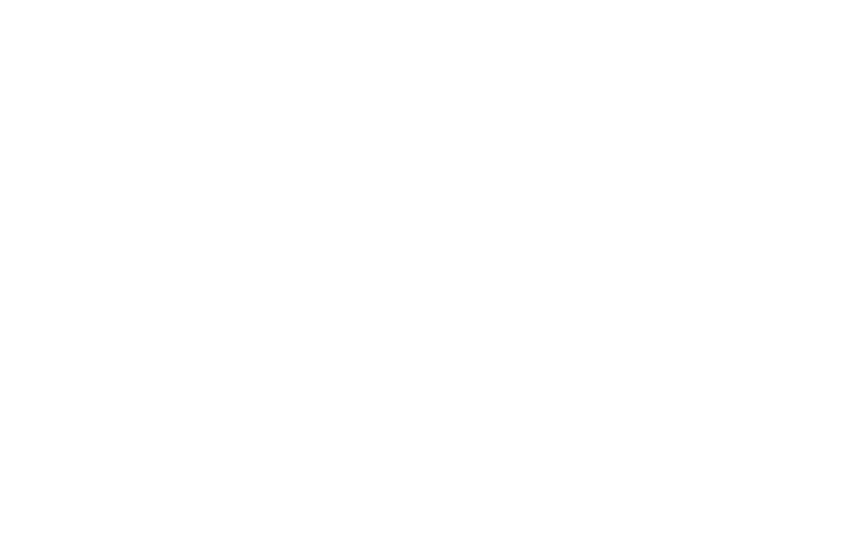
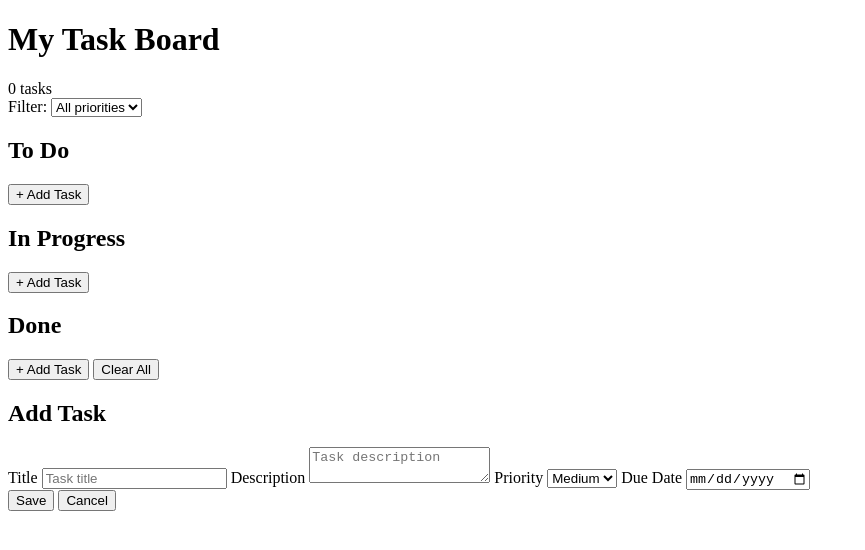
Before and after one commit to Elnajm/task-board, a plain HTML site: page index.html in a window 1280 px wide. Shown: the whole page, without its empty margins (0-865 px from the left). Drawn offline with Linux system fonts and the light colour scheme.

Commit message:
Task 1 - HTML structure complete

```diff
--- a/index.html
+++ b/index.html
@@ -8,6 +8,76 @@
 </head>
 <body>
 
+  <header>
+    <div class="header-left">
+      <h1>My Task Board</h1>
+      <span id="task-counter" class="badge">0 tasks</span>
+    </div>
+    <div class="header-right">
+      <label for="priority-filter">Filter:</label>
+      <select id="priority-filter">
+        <option value="all">All priorities</option>
+        <option value="high">High</option>
+        <option value="medium">Medium</option>
+        <option value="low">Low</option>
+      </select>
+    </div>
+  </header>
+
+  <main class="board">
+
+    <!-- TO DO column -->
+    <section id="todo" class="column">
+      <h2>To Do</h2>
+      <ul id="todo-list" class="task-list"></ul>
+      <button class="add-task-btn" data-column="todo">+ Add Task</button>
+    </section>
+
+    <!-- IN PROGRESS column -->
+    <section id="inprogress" class="column">
+      <h2>In Progress</h2>
+      <ul id="inprogress-list" class="task-list"></ul>
+      <button class="add-task-btn" data-column="inprogress">+ Add Task</button>
+    </section>
+
+    <!-- DONE column -->
+    <section id="done" class="column">
+      <h2>Done</h2>
+      <ul id="done-list" class="task-list"></ul>
+      <button class="add-task-btn" data-column="done">+ Add Task</button>
+      <button id="clear-done-btn">Clear All</button>
+    </section>
+
+  </main>
+
+  <!-- MODAL (hidden by default) -->
+  <div id="modal-overlay" class="hidden">
+    <div class="modal">
+      <h2 id="modal-title">Add Task</h2>
+
+      <label for="modal-title-input">Title</label>
+      <input type="text" id="modal-title-input" placeholder="Task title" />
+
+      <label for="modal-desc">Description</label>
+      <textarea id="modal-desc" placeholder="Task description"></textarea>
+
+      <label for="modal-priority">Priority</label>
+      <select id="modal-priority">
+        <option value="low">Low</option>
+        <option value="medium" selected>Medium</option>
+        <option value="high">High</option>
+      </select>
+
+      <label for="modal-due">Due Date</label>
+      <input type="date" id="modal-due" />
+
+      <div class="modal-actions">
+        <button id="modal-save-btn">Save</button>
+        <button id="modal-cancel-btn">Cancel</button>
+      </div>
+    </div>
+  </div>
+
   <script src="taskmanager.js"></script>
 </body>
 </html>
```
